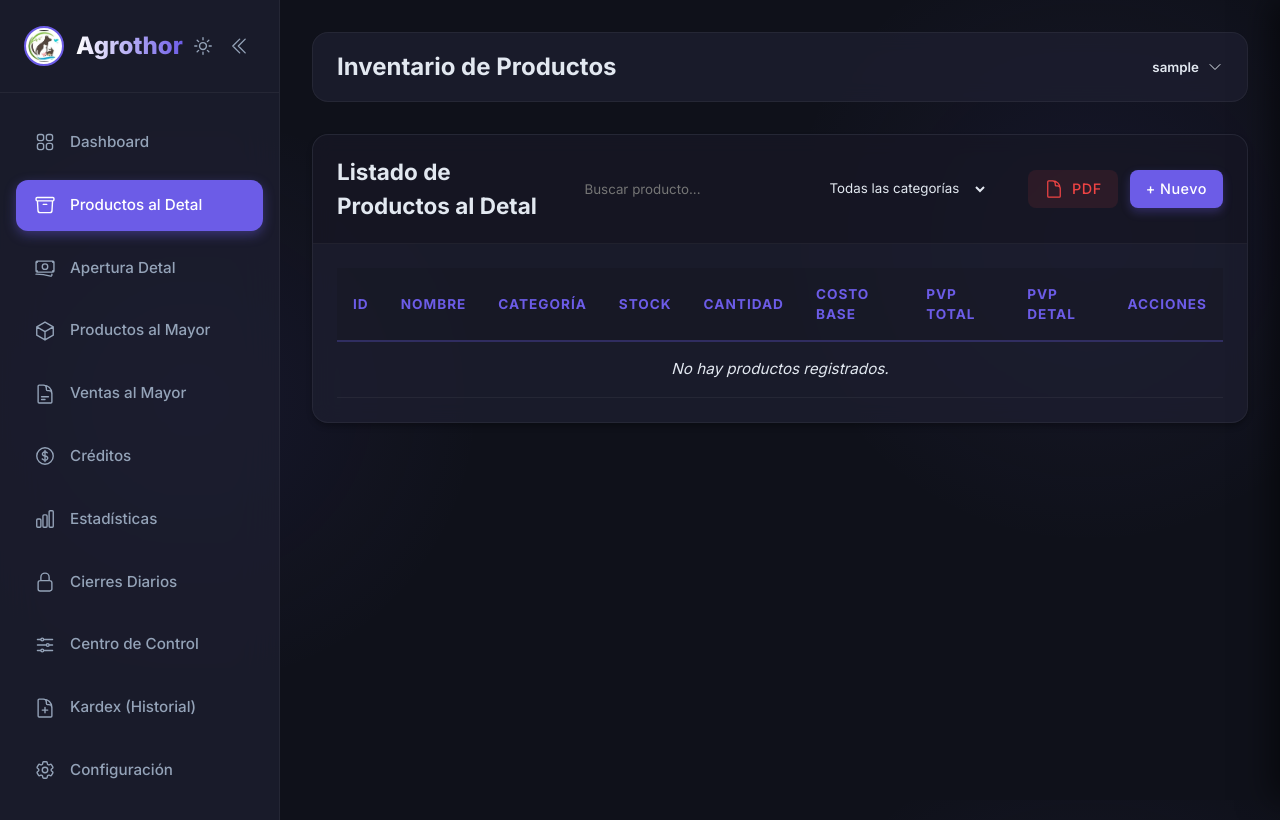
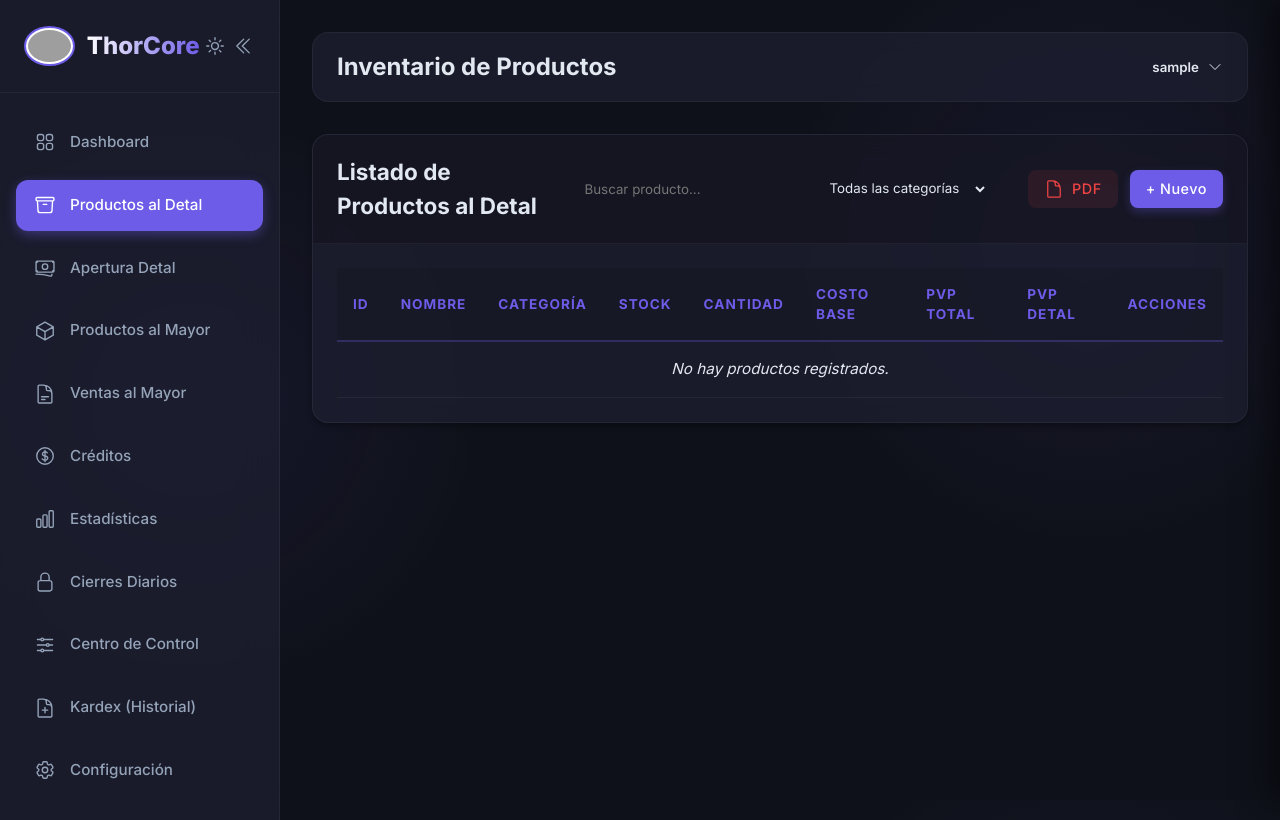
Before and after one commit to vGabrielGB/ThorCore, a Django app: page /productos/ in a window 1280 px wide. Run offline with Django 5.2, Linux system fonts and the light colour scheme; the visitor is signed in with stand-in values (Sample User, id 1); data that the repository does not hold is empty; some libraries are stand-ins or nearby versions; grey boxes are pictures that could not be loaded.

Commit message:
cambio de logo

```diff
--- a/config/settings.py
+++ b/config/settings.py
@@ -25,7 +25,7 @@ SECRET_KEY = 'django-insecure-ft$(x6lwn$7&+!@c=$xh9n!x-jsf^dymwubmw!vz!tvyrc!@o#
 # SECURITY WARNING: don't run with debug turned on in production!
 DEBUG = True
 
-ALLOWED_HOSTS = ['agrothor.pythonanywhere.com', 'localhost', '127.0.0.1']
+ALLOWED_HOSTS = ['ThorCore.pythonanywhere.com', 'localhost', '127.0.0.1']
 
 
 # Application definition
@@ -116,7 +116,7 @@ USE_TZ = True
 # https://docs.djangoproject.com/en/6.1/howto/static-files/
 
 STATIC_URL = 'static/'
-STATIC_ROOT = '/home/agrothor/ThorCore/staticfiles'
+STATIC_ROOT = '/home/ThorCore/ThorCore/staticfiles'
 
 
 # Email
--- a/inventario/static/inventario/css/styles.css
+++ b/inventario/static/inventario/css/styles.css
@@ -1,5 +1,5 @@
 :root {
-    /* Agrothor Default (Dark Dashboard) */
+    /* ThorCore Default (Dark Dashboard) */
     --logo-text-start: #ffffff;
     --bg-color: #0f111a;
     --panel-bg: rgba(30, 31, 48, 0.75);
--- a/inventario/templates/base.html
+++ b/inventario/templates/base.html
@@ -4,9 +4,9 @@
 <head>
     <meta charset="UTF-8">
     <meta name="viewport" content="width=device-width, initial-scale=1.0">
-    <title>Agrothor | {% block page_title %}Dashboard{% endblock %}</title>
+    <title>ThorCore | {% block page_title %}Dashboard{% endblock %}</title>
     {% load static auth_extras %}
-    <link rel="icon" type="image/jpeg" href="{% static 'inventario/img/logo.jpg' %}">
+    <link rel="icon" type="image/png" href="{% static 'inventario/img/logo.png' %}">
     <link href="https://fonts.googleapis.com/css2?family=Inter:wght@400;500;600;700;800&display=swap" rel="stylesheet">
     <link rel="stylesheet" href="{% static 'inventario/css/styles.css' %}">
     <script src="https://cdn.jsdelivr.net/npm/sweetalert2@11"></script>
@@ -18,8 +18,8 @@
         <aside class="sidebar">
             <div class="sidebar-header">
                 <div class="sidebar-logo">
-                    <img src="{% static 'inventario/img/logo.jpg' %}" alt="Logo Agrothor">
-                    <h2>Agrothor</h2>
+                    <img src="{% static 'inventario/img/logo.png' %}" alt="Logo ThorCore">
+                    <h2>ThorCore</h2>
                 </div>
                 <button id="theme-toggle" class="theme-toggle-btn" aria-label="Toggle Theme">
                     <!-- Sun icon (shown in dark mode) -->
@@ -327,7 +327,7 @@
         // Override default alert
         window.alert = function (message) {
             Swal.fire({
-                title: 'Agrothor dice:',
+                title: 'ThorCore dice:',
                 text: message,
                 icon: 'info',
                 confirmButtonColor: '#6c5ce7',
@@ -339,7 +339,7 @@
         window.confirmAction = function (event, url, message) {
             event.preventDefault();
             Swal.fire({
-                title: 'Agrothor dice:',
+                title: 'ThorCore dice:',
                 text: message,
                 icon: 'warning',
                 showCancelButton: true,
--- a/inventario/templates/inventario/login.html
+++ b/inventario/templates/inventario/login.html
@@ -3,7 +3,7 @@
 <head>
     <meta charset="UTF-8">
     <meta name="viewport" content="width=device-width, initial-scale=1.0">
-    <title>Agrothor | Iniciar Sesión</title>
+    <title>ThorCore | Iniciar Sesión</title>
     {% load static %}
     <link href="https://fonts.googleapis.com/css2?family=Inter:wght@400;500;600;700;800&display=swap" rel="stylesheet">
     <link rel="stylesheet" href="{% static 'inventario/css/styles.css' %}">
@@ -93,8 +93,8 @@
 <body>
     <div class="auth-container">
         <div class="glass-panel auth-card">
-            <img src="{% static 'inventario/img/logo.jpg' %}" alt="Logo Agrothor" class="auth-logo">
-            <h1 class="auth-title">Bienvenido a Agrothor</h1>
+            <img src="{% static 'inventario/img/logo.png' %}" alt="Logo ThorCore" class="auth-logo">
+            <h1 class="auth-title">Bienvenido a ThorCore</h1>
             <p class="auth-subtitle">Ingresa tus credenciales para continuar</p>
 
             {% if messages %}
--- a/inventario/templates/inventario/productos_list.html
+++ b/inventario/templates/inventario/productos_list.html
@@ -433,7 +433,7 @@
 
     async function toggleMayor(productoId, enable) {
         const result = await Swal.fire({
-            title: 'Agrothor dice:',
+            title: 'ThorCore dice:',
             text: "¿Deseas " + (enable ? "activar" : "desactivar") + " la venta al mayor?",
             icon: 'warning',
             showCancelButton: true,
--- a/inventario/templates/inventario/productos_mayor_list.html
+++ b/inventario/templates/inventario/productos_mayor_list.html
@@ -219,7 +219,7 @@
 
     async function toggleMayor(productoId, enable) {
         const result = await Swal.fire({
-            title: 'Agrothor dice:',
+            title: 'ThorCore dice:',
             text: "¿Deseas " + (enable ? "activar" : "desactivar") + " la venta al mayor para este producto?",
             icon: 'warning',
             showCancelButton: true,
--- a/inventario/views.py
+++ b/inventario/views.py
@@ -485,7 +485,7 @@ def venta_mayor_export_pdf_view(request, pk):
         logo = Image(logo_path, width=100, height=100)
         header_table_data.append([logo, factura_info])
     else:
-        header_table_data.append([Paragraph("Agrothor", title_style), factura_info])
+        header_table_data.append([Paragraph("ThorCore", title_style), factura_info])
 
     header_table = Table(header_table_data, colWidths=[270, 270])
     header_table.setStyle(TableStyle([
@@ -542,7 +542,7 @@ def venta_mayor_export_pdf_view(request, pk):
 
     # Pie de página
     elements.append(Spacer(1, 40))
-    elements.append(Paragraph("¡Gracias por su compra en Agrothor!", ParagraphStyle(name='Footer', alignment=1, textColor=colors.HexColor('#a4b0be'))))
+    elements.append(Paragraph("¡Gracias por su compra en ThorCore!", ParagraphStyle(name='Footer', alignment=1, textColor=colors.HexColor('#a4b0be'))))
 
     doc.build(elements)
 
@@ -1009,7 +1009,7 @@ def producto_export_pdf_view(request):
         logo = Image(logo_path, width=80, height=80)
         header_table_data.append([logo, header_info])
     else:
-        header_table_data.append([Paragraph("Agrothor", title_style), header_info])
+        header_table_data.append([Paragraph("ThorCore", title_style), header_info])
 
     header_table = Table(header_table_data, colWidths=[270, 270])
     header_table.setStyle(TableStyle([
@@ -1105,7 +1105,7 @@ def producto_export_pdf_mayor_view(request):
         logo = Image(logo_path, width=80, height=80)
         header_table_data.append([logo, header_info])
     else:
-        header_table_data.append([Paragraph("Agrothor", title_style), header_info])
+        header_table_data.append([Paragraph("ThorCore", title_style), header_info])
 
     header_table = Table(header_table_data, colWidths=[270, 270])
     header_table.setStyle(TableStyle([
```
Also changed, not shown: inventario/static/inventario/img/logo.jpg.
